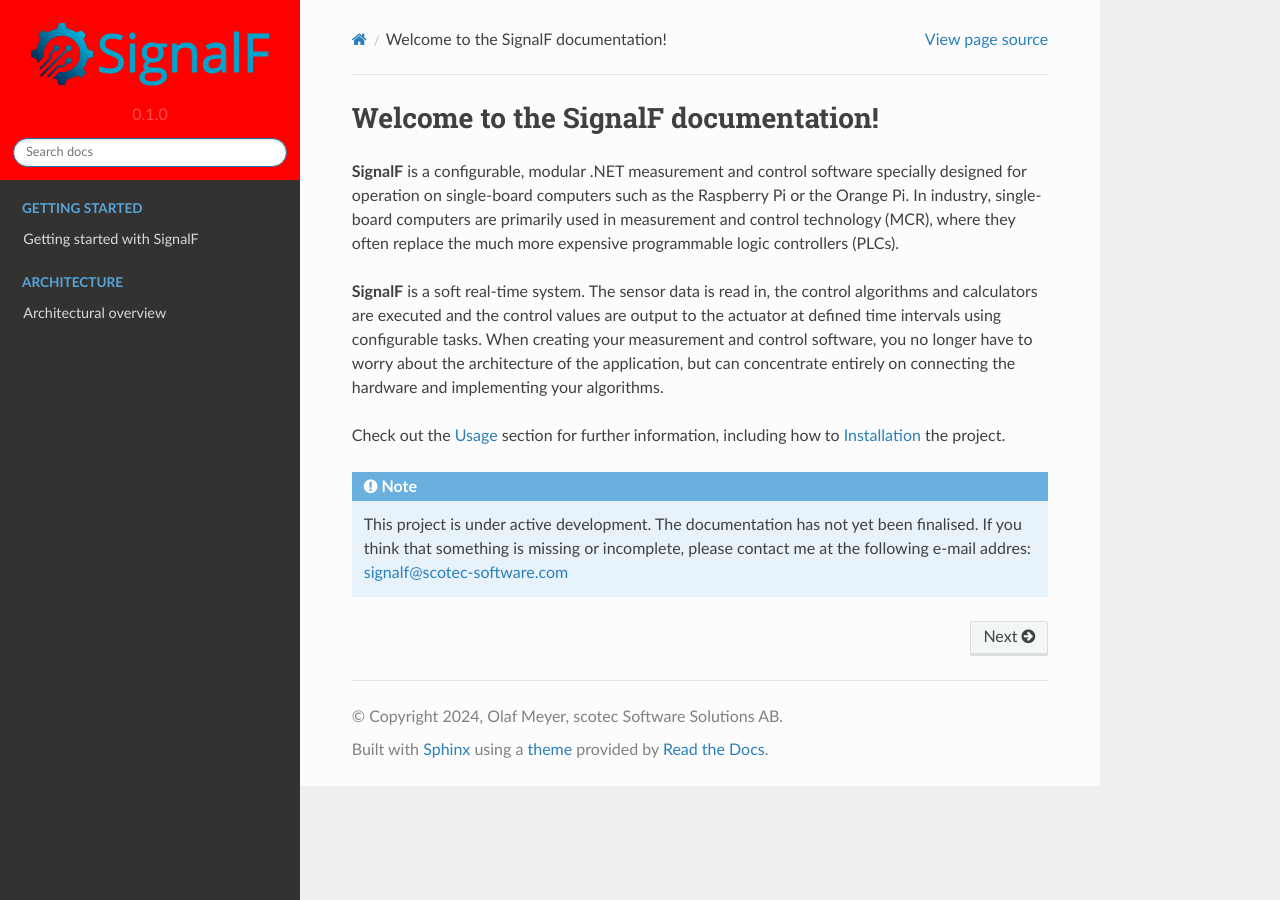
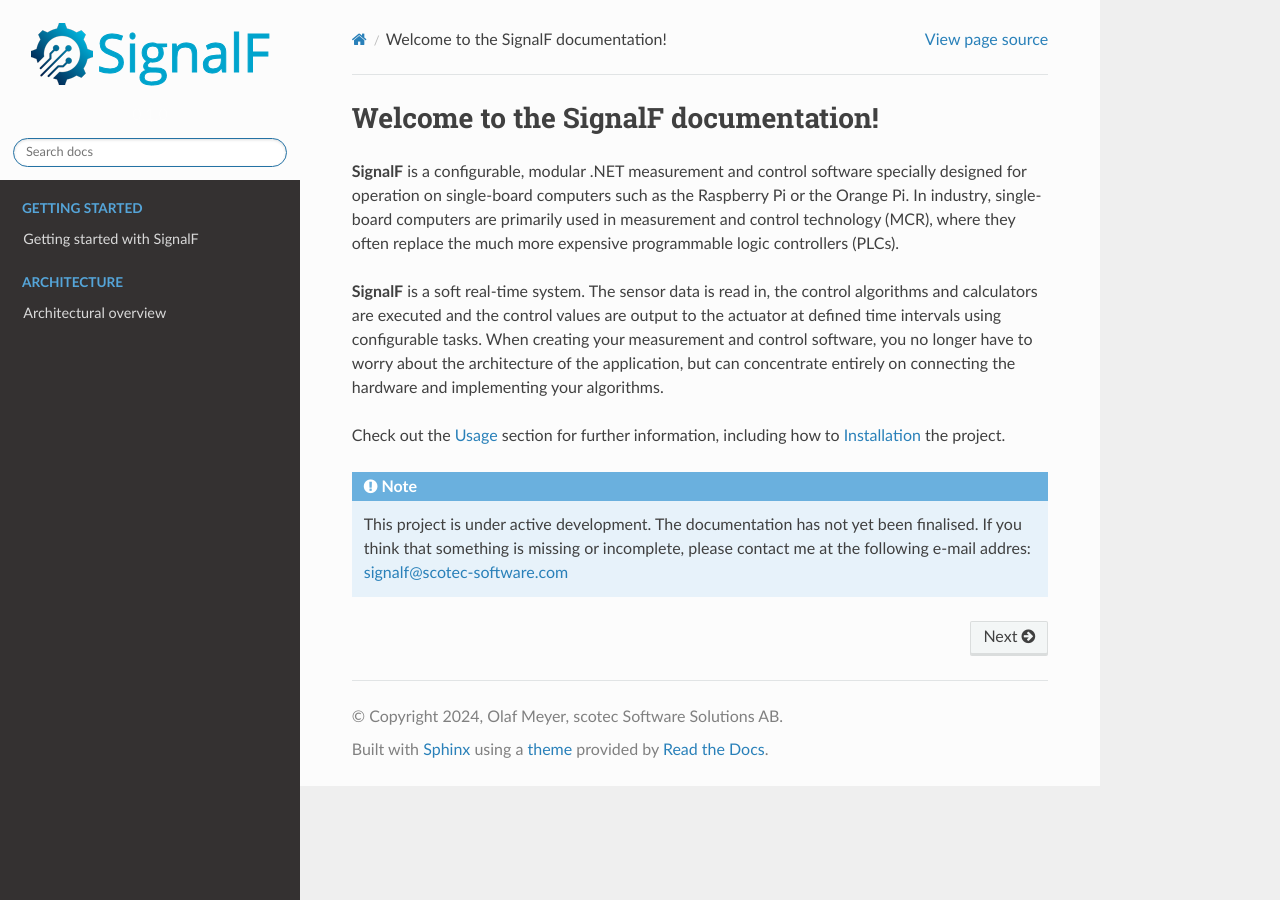
Before and after one commit to SignalF/SignalF.Documentation, a Sphinx documentation site: the page built from docs/source/index.rst, in a window 1280 px wide. Built offline with Sphinx 7.4.7 and the Read the Docs theme 2.0.0, drawn with Linux system fonts in a browser that asks for light colours.

Commit message:
Update conf.py

```diff
--- a/docs/source/conf.py
+++ b/docs/source/conf.py
@@ -46,7 +46,7 @@
     'prev_next_buttons_location': 'bottom',
     'style_external_links': False,
     'vcs_pageview_mode': '',
-    'style_nav_header_background': 'rgb(255, 0, 0)',
+    'style_nav_header_background': 'rgb(252, 252, 252)',
     # Toc options
     'collapse_navigation': True,
     'sticky_navigation': True,
```
